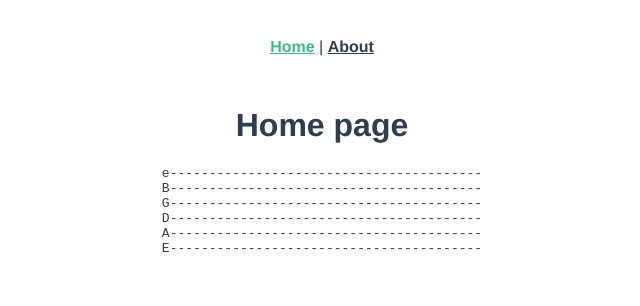
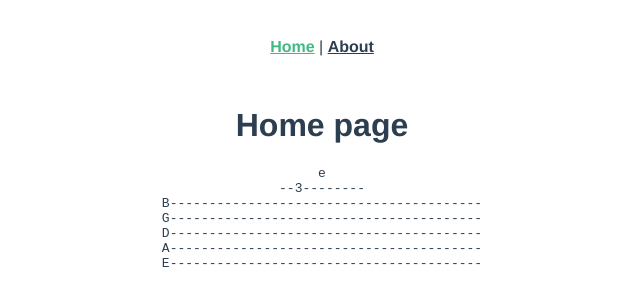
Before and after one commit to renatoalmeida49/your-tab, a Vue app: page / in a window 1280 px wide. Shown: the top 306 px of the page, without its empty margins (318-958 px from the left). Built offline with nearby package versions, Linux system fonts and the light colour scheme.

Commit message:
feat(home.vue): vue-draggable for tabs!

```diff
--- a/package.json
+++ b/package.json
@@ -11,6 +11,7 @@
     "core-js": "^3.6.5",
     "vue": "^2.6.11",
     "vue-router": "^3.2.0",
+    "vuedraggable": "^2.24.3",
     "vuex": "^3.4.0"
   },
   "devDependencies": {
--- a/src/views/Home.vue
+++ b/src/views/Home.vue
@@ -2,11 +2,17 @@
   <div class="home">
     <h1>Home page</h1>
 
-    <div class="tab">
+    <div class="tab" :key="render">
       <div class="tab__string">
         <span>e</span>
-
-        <span v-for="n in 40" :key="n" @click="changeContent">-</span>
+        <Draggable v-model="eString">
+          <span
+            v-for="(note, index) in eString"
+            @dblclick="changeContent('eString', index)"
+            :key="`${note}-${index}`"
+            >{{ note }}</span
+          >
+        </Draggable>
       </div>
       <div class="tab__string">
         <span>B</span>
@@ -38,13 +44,35 @@
 </template>
 
 <script>
+import Draggable from "vuedraggable";
+
 export default {
   name: "Home",
 
+  components: {
+    Draggable,
+  },
+
+  data() {
+    return {
+      render: 0,
+      eString: ["-", "-", "3", "-", "-", "-", "-", "-", "-", "-", "-"],
+    };
+  },
+
   methods: {
-    changeContent(event) {
+    changeContent(string, index) {
+      this[string][index] = prompt(this[string][index]);
+      // event.target.innerHTML = prompt(event.target.innerHTML) || "-";
+      this.forceRender();
+    },
+
+    forceRender() {
+      this.render++;
+    },
+
+    check(event) {
       console.log(event);
-      event.target.innerHTML = prompt(event.target.innerHTML) || "-";
     },
   },
 };
```
Also changed, not shown: 1 other file (tests, documents, lock files or other folders).
